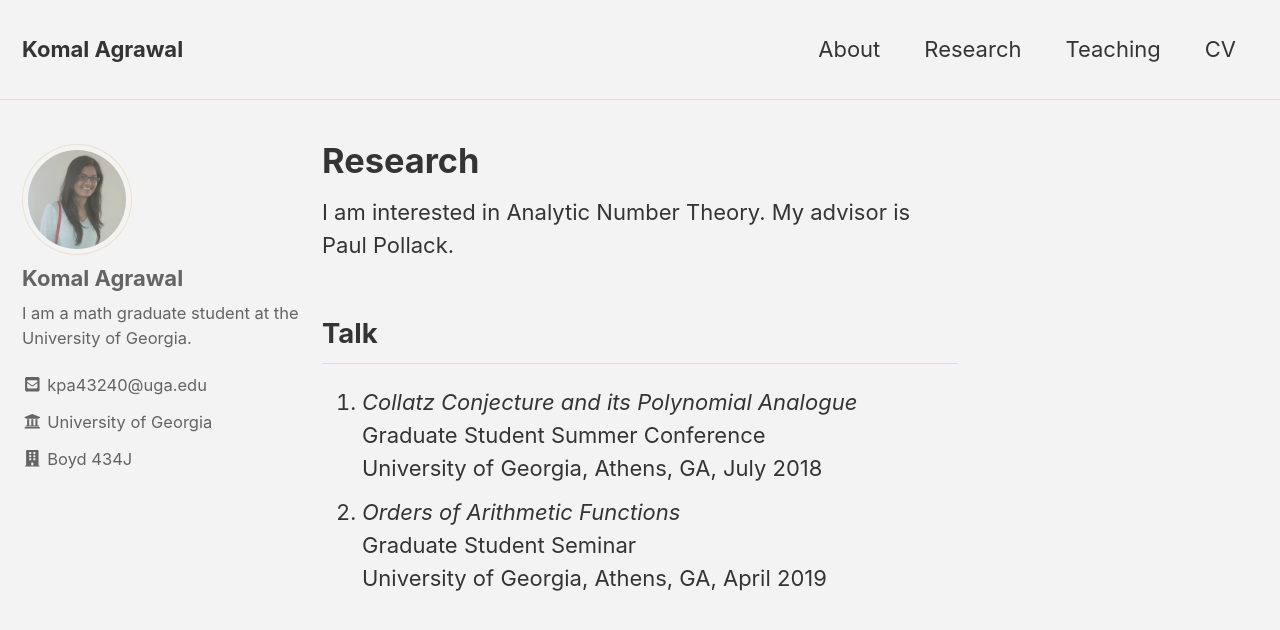
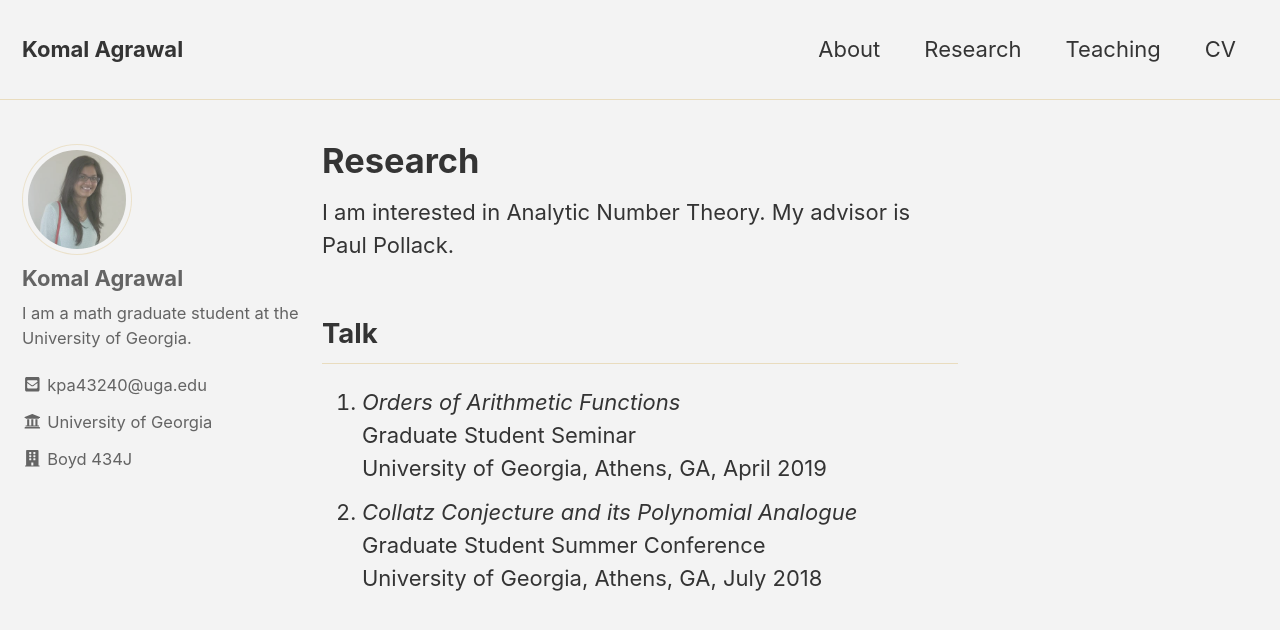
Before and after one commit to komala033/komala033.github.io, a Jekyll site: the page built from research.md, in a window 1280 px wide and 900 px high. Shown: the top 630 px of the window. Built offline with Jekyll 4.4.1, drawn with Linux system fonts in a browser that asks for light colours; nearby versions of some CDN libraries.

```diff
--- a/research.md
+++ b/research.md
@@ -5,9 +5,9 @@ title: Research
 I am interested in Analytic Number Theory. My advisor is Paul Pollack.
 
 ## Talk
-1. *Collatz Conjecture and its Polynomial Analogue*
+1. *Orders of Arithmetic Functions*
+	Graduate Student Seminar <br/>
+		University of Georgia, Athens, GA, April 2019
+2. *Collatz Conjecture and its Polynomial Analogue*
     Graduate Student Summer Conference
 	University of Georgia, Athens, GA, July 2018
-2. *Orders of Arithmetic Functions*
-	Graduate Student Seminar <br/>
-		University of Georgia, Athens, GA, April 2019
```
